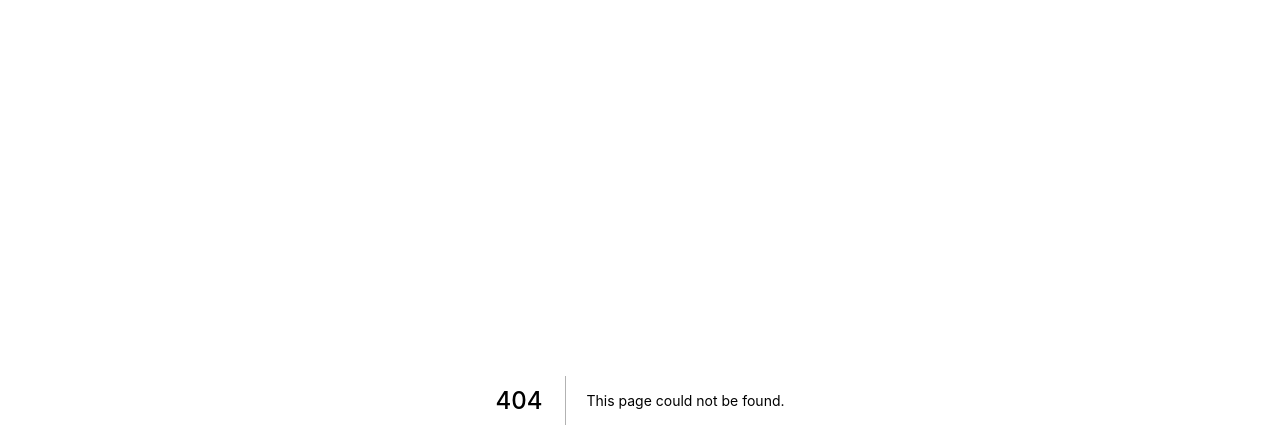
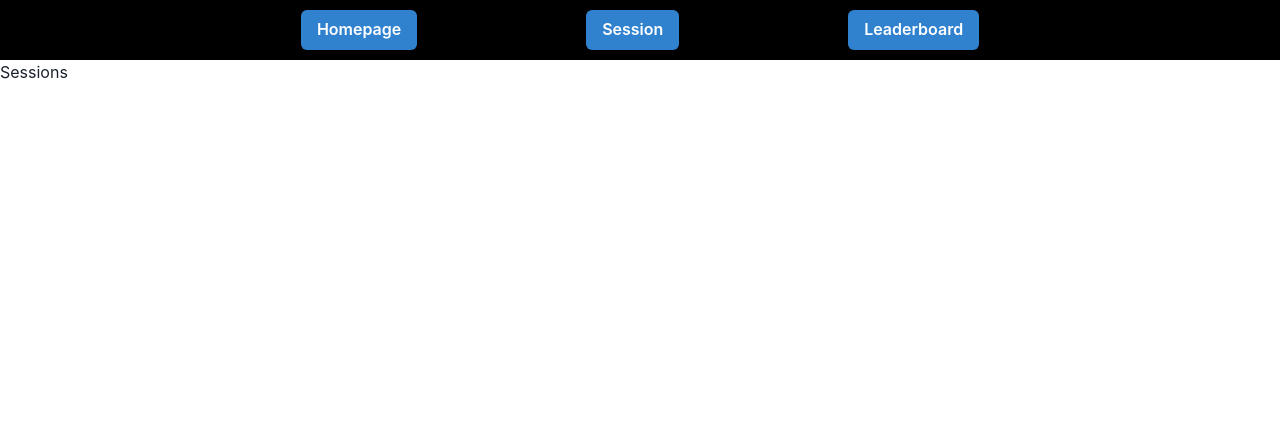
Before and after one commit to appKom/smashpause, a Next.js app: page /Session in a window 1280 px wide. Before the commit this address had no page. Shown: the top 448 px of the page. Built offline with nearby package versions, Linux system fonts and the light colour scheme.

Commit message:
lagde navbar og knapper i navbaren

```diff
--- /dev/null
+++ b/pages/Session.tsx
@@ -0,0 +1,16 @@
+import { useRouter } from 'next/router'
+import React from 'react'
+import Login_button from './components/atoms/Login_button';
+import Navbar from './components/atoms/Navbar';
+
+const Session:React.FC = () => {
+    const router = useRouter();
+    return (
+        <div>
+            <Navbar/>
+            <h1>Sessions</h1>
+        </div>
+    )
+}
+
+export default Session
--- a/pages/components/Login.tsx
+++ b/pages/components/Login.tsx
@@ -1,6 +1,5 @@
 import React from 'react'
 import {FC, useState} from 'react'
-import Button from './atoms/Button';
 import Login_form from './Login_form';
 
 const Login:React.FC = () => {
--- a/pages/components/atoms/Button.tsx
+++ b/pages/components/atoms/Homepage_button.tsx
@@ -1,15 +1,13 @@
 import type { NextPage } from 'next'
 import React, {FC} from "react"
 import { Button, ButtonGroup } from "@chakra-ui/react"
-
-
 
 interface ButtonProp {
     func: () => void;
 }
 
-const Knapp:FC<ButtonProp> = ({func}: ButtonProp ) => {
-    return(<Button onClick={func}> Logg inn </Button>)
+const Homepage_button:FC<ButtonProp> = ({func}: ButtonProp ) => {
+    return(<Button onClick={func} colorScheme="blue"> Homepage </Button>)
 }
 
-export default Knapp
+export default Homepage_button
--- /dev/null
+++ b/pages/components/atoms/Leaderboard_button.tsx
@@ -0,0 +1,13 @@
+import type { NextPage } from 'next'
+import React, {FC} from "react"
+import { Button, ButtonGroup } from "@chakra-ui/react"
+
+interface ButtonProp {
+    func: () => void;
+}
+
+const Leaderboard_button:FC<ButtonProp> = ({func}: ButtonProp ) => {
+    return(<Button onClick={func} colorScheme="blue"> Leaderboard </Button>)
+}
+
+export default Leaderboard_button
--- /dev/null
+++ b/pages/components/atoms/Login_button.tsx
@@ -0,0 +1,15 @@
+import type { NextPage } from 'next'
+import React, {FC} from "react"
+import { Button, ButtonGroup } from "@chakra-ui/react"
+
+
+
+interface ButtonProp {
+    func: () => void;
+}
+
+const Login_button:FC<ButtonProp> = ({func}: ButtonProp ) => {
+    return(<Button onClick={func} colorScheme="red"> Logg inn </Button>)
+}
+
+export default Login_button
--- /dev/null
+++ b/pages/components/atoms/Navbar.tsx
@@ -0,0 +1,44 @@
+import React from 'react'
+import { useRouter } from 'next/router'
+import { Input, VStack, HStack, Heading, Box, FormControl } from "@chakra-ui/react"
+import { Flex, Spacer } from '@chakra-ui/react'
+import Session_button from './Session_button'
+import Leaderboard_button from './Leaderboard_button'
+import Homepage_button from './Homepage_button'
+
+const Navbar:React.FC = () => {
+
+    const router = useRouter();
+
+    const sessionButton = ():void => {
+        router.push('Session')
+    }
+
+    const leaderBoardButton = ():void => {
+        router.push('LeaderBoard')
+    }
+
+    const homePageButton = ():void => {
+        router.push('Homepage')
+    }
+
+    return (
+        <div>
+            <HStack justifyContent={"center"} bg={"black"} padding={"10px"}>
+                <Flex display={"flex"}>
+                    <HStack width={"1000px"}>
+                        <Spacer/>
+                        <Box> <Homepage_button func={homePageButton}/> </Box>
+                        <Spacer/>
+                        <Box> <Session_button func={sessionButton}/> </Box>
+                        <Spacer/>
+                        <Box> <Leaderboard_button func={leaderBoardButton}/> </Box>
+                        <Spacer/>
+                    </HStack>
+                </Flex>
+            </HStack>
+        </div>
+    )
+}
+
+export default Navbar
--- /dev/null
+++ b/pages/components/atoms/Session_button.tsx
@@ -0,0 +1,16 @@
+import type { NextPage } from 'next'
+import React, {FC} from "react"
+import { Button, ButtonGroup } from "@chakra-ui/react"
+
+
+
+interface ButtonProp {
+    func: () => void;
+}
+
+const Session_button:FC<ButtonProp> = ({func}: ButtonProp ) => {
+    return(<Button onClick={func} colorScheme="blue">
+    Session </Button>)
+}
+
+export default Session_button
```
Also changed, not shown: pages/Homepage.tsx (added, +23 -0 lines), pages/LeaderBoard.tsx (added, +16 -0 lines), pages/Test_side.tsx (deleted, +0 -15 lines), pages/components/Login_form.tsx (+5 -4 lines).
